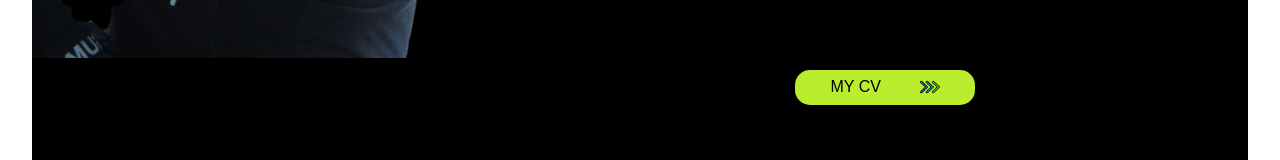
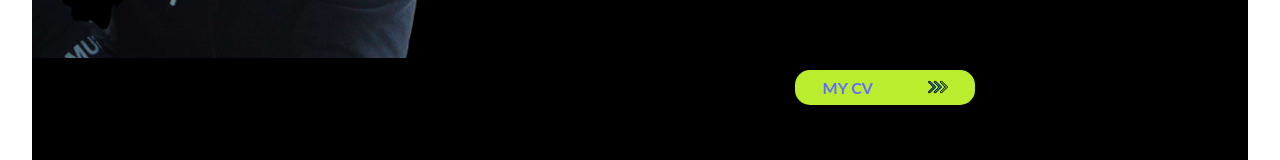
Before and after one commit to Marualexa/portafolio, a Vue app: page / in a window 1280 px wide. Shown: the part 482-642 px from the top of the page. Built offline with nearby package versions, Linux system fonts and the light colour scheme; the HTML template or start-up script is replaced by a standard one.

Commit message:
resolver errores

```diff
--- a/src/components/HomePage.vue
+++ b/src/components/HomePage.vue
@@ -3,8 +3,11 @@
     <img src="../assets/1688585306268.png" alt="" />
     <h1>Hola, soy Mariana Contreras</h1>
     <p>Frontend Developer en Vue.js</p>
-    <button>
-      MY CV <span><img class="flecha" src="../assets/flecha-correcta.png" alt="" /></span>
+    <button @click="myCurricula">
+      <a>
+        MY CV
+        <span><img class="flecha" src="../assets/flecha-correcta.png" alt="" /></span>
+      </a>
     </button>
   </div>
   <DescrictionPerson />
@@ -20,6 +23,22 @@ import SoftSkills from "./SoftSkills.vue";
 import Knowledge from "./Knowledge.vue";
 import ProyectPortal from "./ProyectPortal.vue";
 import ContactsInfo from "./ContactsInfo.vue";
+
+function myCurricula() {
+  fetch("https://public-joel.s3.amazonaws.com/Curriculum+CV.pdf")
+    .then((response) => response.blob())
+    .then((blob) => {
+      const url = window.URL.createObjectURL(blob);
+      const a = document.createElement("a");
+      a.href = url;
+      a.download = "Curriculum CV.pdf";
+      a.click();
+      window.URL.revokeObjectURL(url);
+    })
+    .catch((error) => {
+      console.error("Error al descargar el archivo PDF:", error);
+    });
+}
 </script>
 
 <style lang="sass">
--- a/src/components/ProyectPortal.vue
+++ b/src/components/ProyectPortal.vue
@@ -8,7 +8,7 @@
           Fue una de las primeras maquetaciones con JavaScript puro, se realizó un
           buscador para imágenes de GIT para cualquier gusto y colores.
         </p>
-        <img class="item-img" src="../assets/gitSearch.PNG" alt="" />
+        <img class="item-img" src="../assets/gitSearch.png" alt="" />
       </div>
 
       <div class="consumo-api" @click="consumoApi">
@@ -17,7 +17,7 @@
           Este sistema es un catálogo de películas el cual trae detalles de la misma de
           una API pública.
         </p>
-        <img class="item-img2" src="../assets/consumoApi.PNG" alt="" />
+        <img class="item-img2" src="../assets/consumoApi.png" alt="" />
       </div>
 
       <div class="user-main" @click="userMain">
@@ -26,7 +26,7 @@
           Este proyecto fue mi entrada a un framework por primera vez, se realizó una base
           de datos como prueba, tiene dos lógicas de paginación y con scroll infinito.
         </p>
-        <img class="item-img3" src="../assets/userMain.PNG" alt="" />
+        <img class="item-img3" src="../assets/userMain.png" alt="" />
       </div>
 
       <div class="pet-show" @click="petShow">
@@ -35,7 +35,7 @@
           Proyecto personal el cual se realizó para practicar mis habilidades, mi objetivo
           es lograr que se pareciera una tienda virtual de compras.
         </p>
-        <img class="item-img4" src="../assets/proyect.PNG" alt="" />
+        <img class="item-img4" src="../assets/proyect.png" alt="" />
       </div>
     </div>
   </div>
--- a/src/sass/componentStyles/_homePage.scss
+++ b/src/sass/componentStyles/_homePage.scss
@@ -98,7 +98,12 @@
             margin-bottom: 45px;
             grid-column: 1;
         }
-    }
+
+        a {
+            display: flex;
+            place-items: center;
+            font-weight: bold;
+            font-family: $Fuente2;
 
             span {
                 display: flex;
@@ -106,6 +111,7 @@
                 align-items: center;
                 font-family: $Fuente2;
                 font-weight: bold;
+                padding-left: 45px;
 
                 .flecha {
                     width: 20px;
@@ -115,5 +121,6 @@
                     display: block;
                 }
             }
-
         }
+    }
+}
```
Lines whose indentation alone changed are shown as unchanged.
